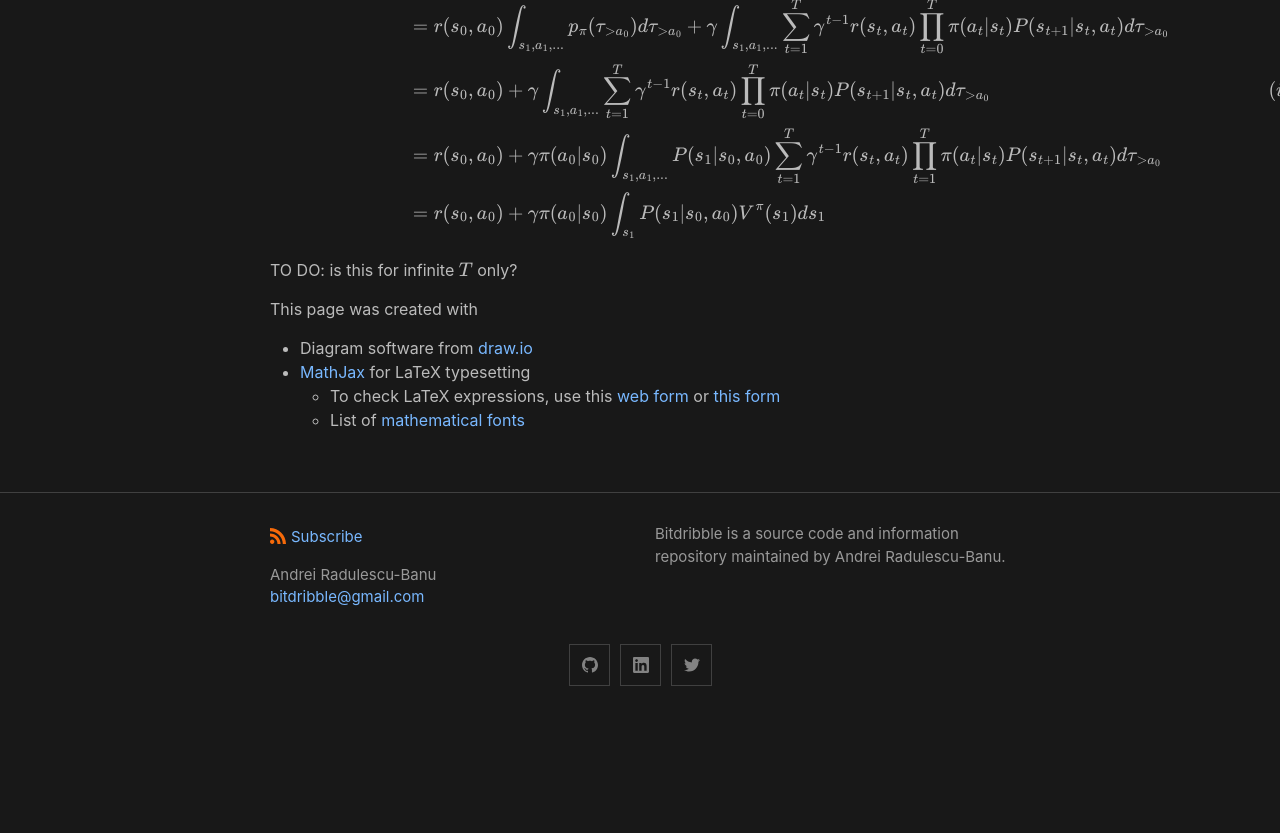
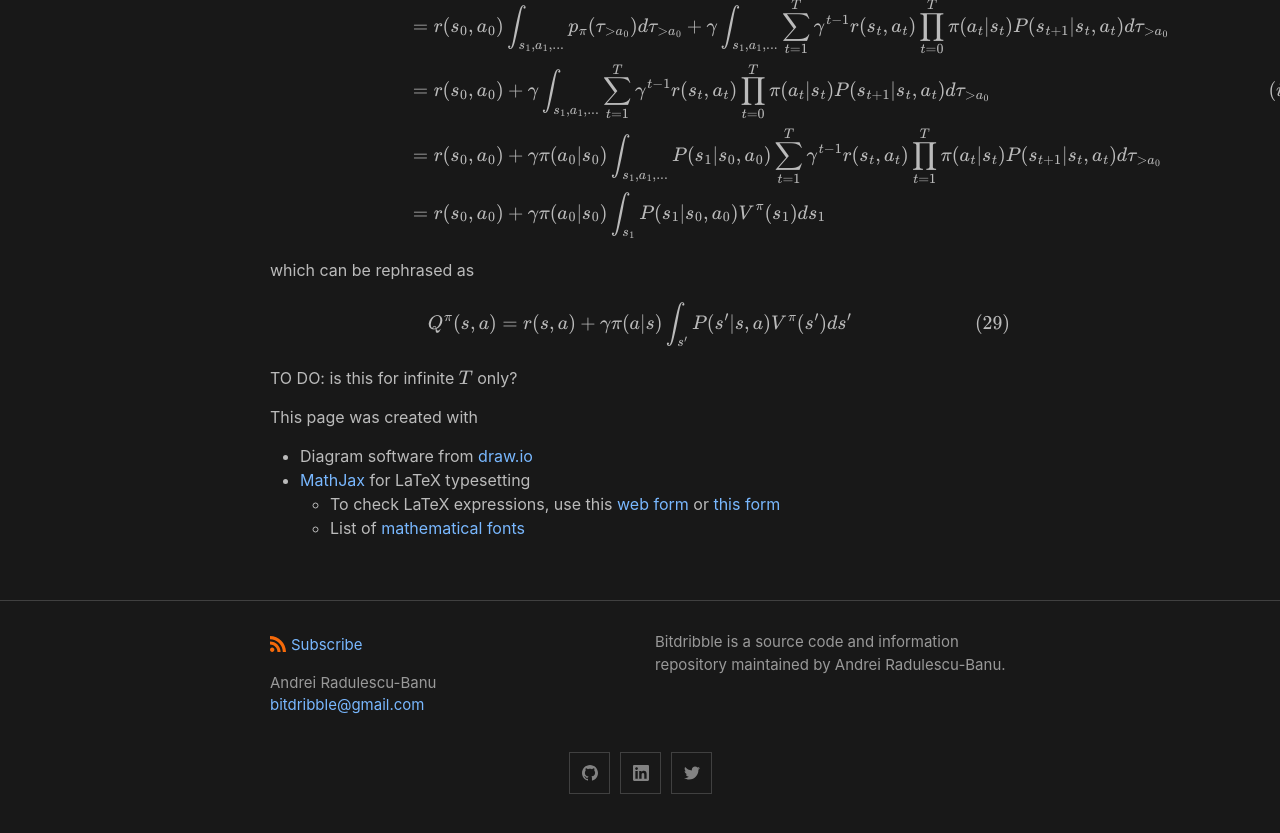
Before and after one commit to analytiq-hub/sigagent.github.io, a Jekyll site: the page built from machine_learning/_posts/2021-01-22-reinforce.md, in a window 1280 px wide and 900 px high, scrolled down 5859 px. Shown: the top 833 px of the window. Built offline with Jekyll 4.4.1, drawn with Linux system fonts in a browser that asks for light colours; formulas are drawn with MathJax 3; a script that is not in the unit is left out.

Commit message:
*** empty log message ***

```diff
--- a/machine_learning/_posts/2021-01-22-reinforce.md
+++ b/machine_learning/_posts/2021-01-22-reinforce.md
@@ -214,6 +214,14 @@ Q^\pi(s_0, a_0) & = \int_{s_1, a_1, ...} \sum_{t=0}^{T} \gamma^{t} r(s_t, a_t) p
 \end{align}
 $$
 
+which can be rephrased as
+
+$$
+\begin{align}
+Q^\pi(s, a) & = r(s, a) + \gamma \pi(a \vert s) \int_{s'} P(s' \vert s, a) V^\pi(s') ds' \\
+\end{align}
+$$
+
 TO DO: is this for infinite $$T$$ only?
 
 
```
